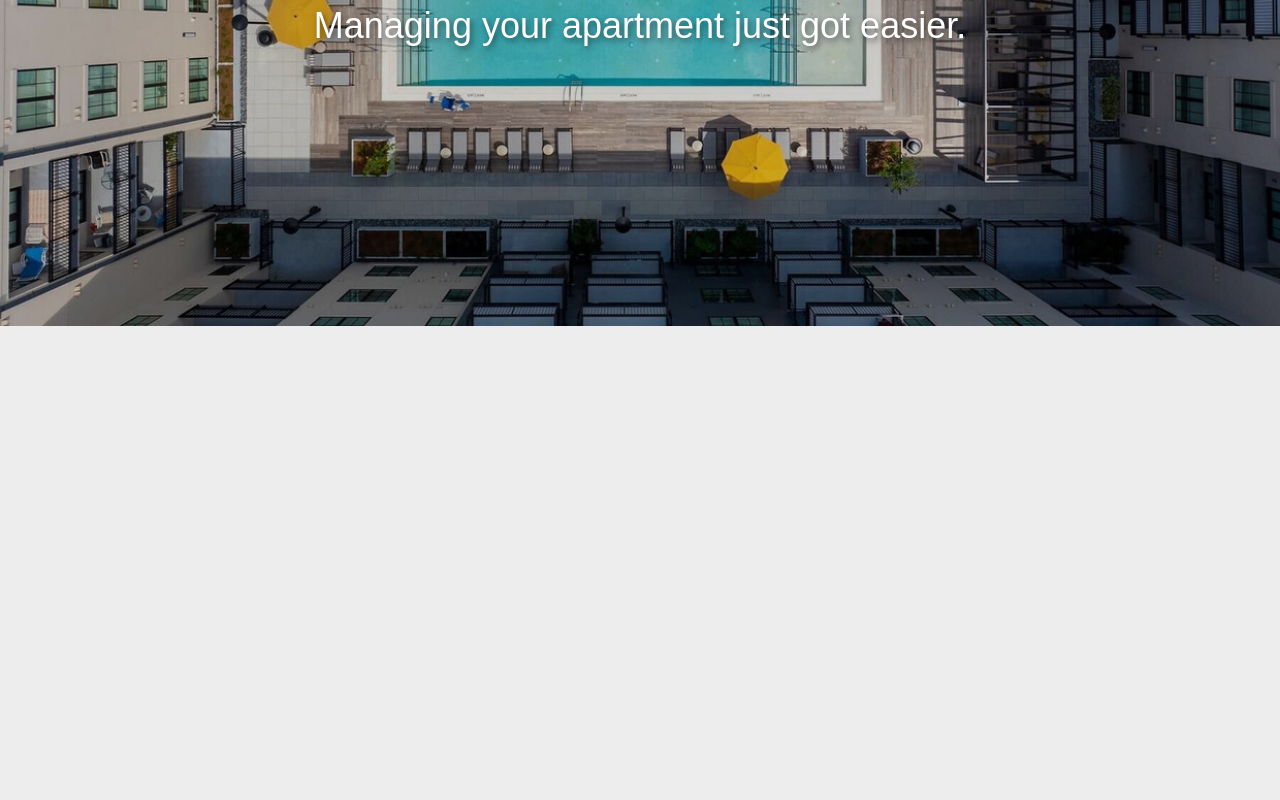
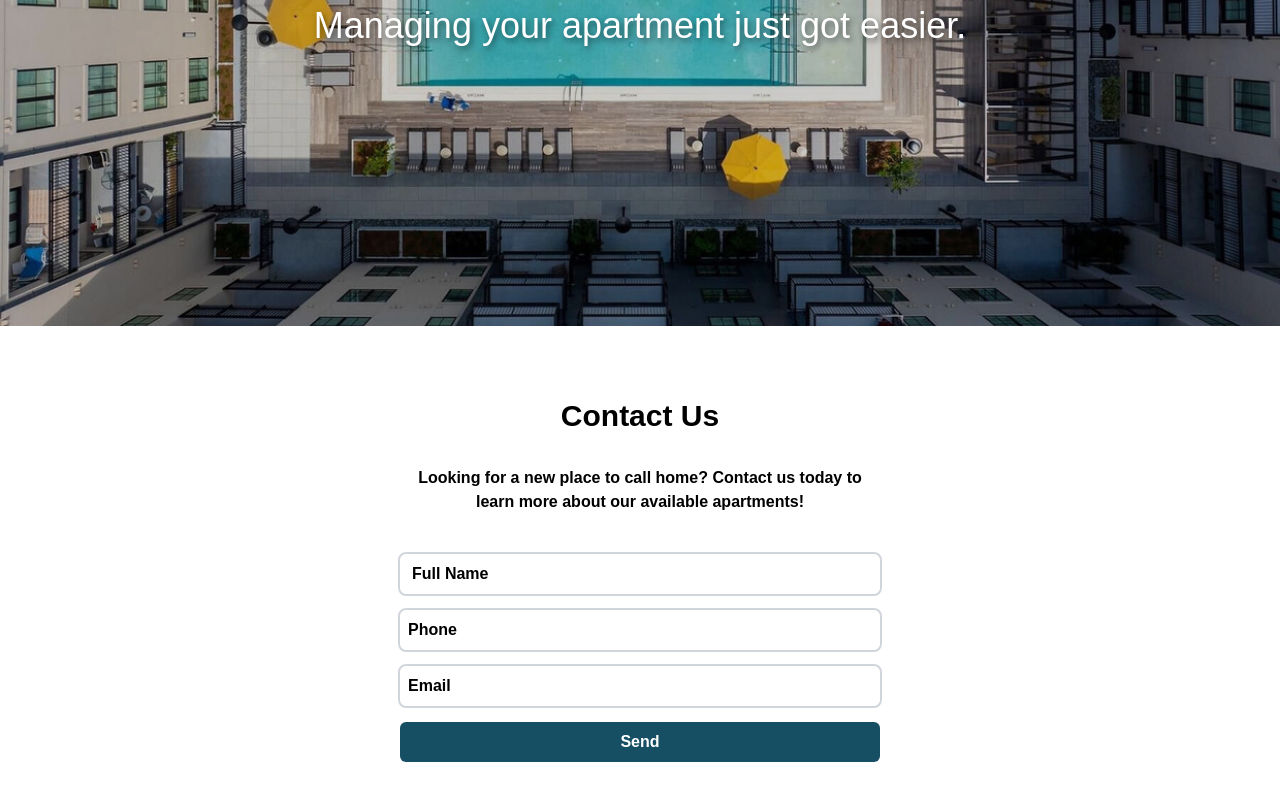
Before and after one commit to TheDThompsonDev/tenant-app, a Next.js app: page / in a window 1280 px wide. Shown: the part 1074-1874 px from the top of the page. Before the commit the page ends 1400 px from the top, so only its background shows below. Built offline with nearby package versions, Linux system fonts and the light colour scheme.

Commit message:
fix: added damiens PR into landingpage (AP-183)

```diff
--- a/src/app/page.tsx
+++ b/src/app/page.tsx
@@ -1,12 +1,14 @@
 // should be what people see when they first access our website
 import Hero from "./components/Hero"
 import HeroPool from "./components/HeroPool"
+import ContactUs from "./components/ContactUs"
 
 export default function LandingPage() {
   return (
     <main>
       <Hero />
       <HeroPool />
+      <ContactUs />
     </main>
   )
 }
```
